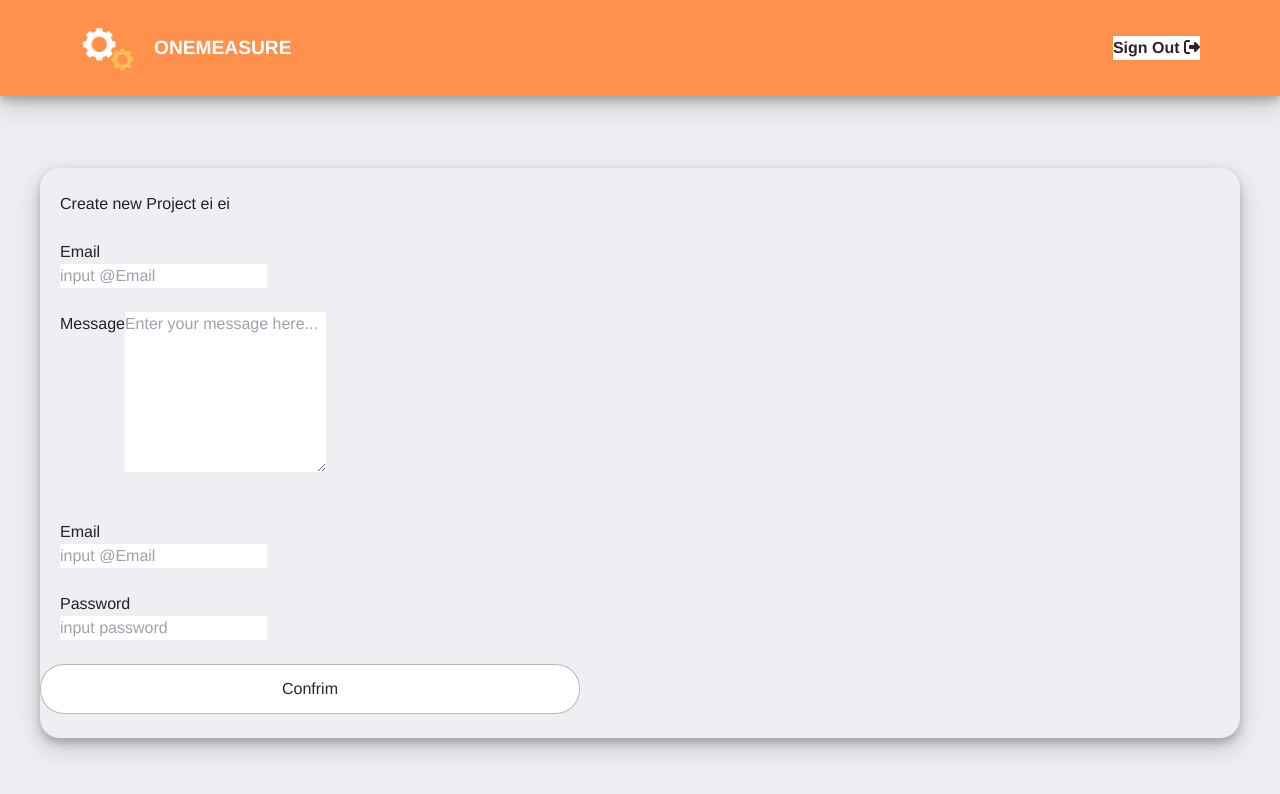
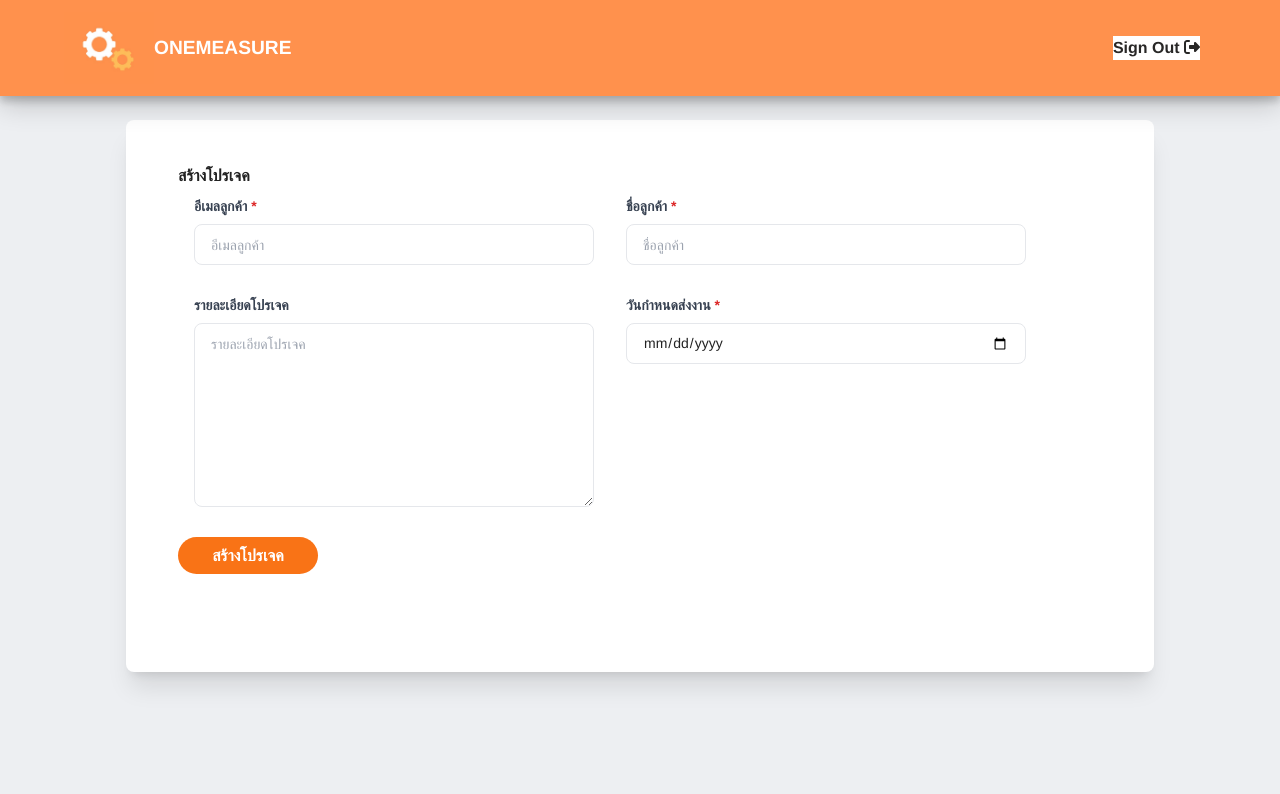
Before and after one commit to SE-senior-project/Frontend, a Vue app: page /create_project in a window 1280 px wide. Shown: the top 794 px of the page. Built offline with nearby package versions, Linux system fonts and the light colour scheme.

Commit message:
[feature]: create project page

```diff
--- /dev/null
+++ b/src/components/field/BasedTextArea.vue
@@ -0,0 +1,57 @@
+<template>
+  <Field :name="name" :type="type" v-slot="{ field }" :value="value">
+    <textarea
+      :rows="rows"
+      :cols="cols"
+      v-bind="field"
+      :type="type"
+      class="
+        outline-none
+        w-full
+        rounded-lg
+        border-[1px]
+        px-4
+        pt-3
+        text-sm
+        font-normal
+        leading-[17px]
+        focus:text-black focus:placeholder-transparent
+        disabled:!border-neutral-100
+        disabled:bg-neutral-100
+        disabled:!placeholder-neutral-500
+      "
+      :placeholder="placeholder"
+      :required="required"
+    />
+  </Field>
+</template>
+<script>
+import { Field } from "vee-validate";
+export default {
+  name: "based_text_area",
+  components: { Field },
+  props: {
+    name: {
+      type: String,
+      required: true,
+    },
+    type: {
+      type: String,
+      required: true,
+    },
+    placeholder: {
+      type: String,
+      required: true,
+    },
+    required: {
+      type: Boolean,
+      required: false,
+      default: false,
+    },
+    rows: {
+      type: Number,
+      required: true,
+    },
+  },
+};
+</script>
--- /dev/null
+++ b/src/components/field/TextArea.vue
@@ -0,0 +1,61 @@
+<template>
+  <TextLabel :label="label" :required="required" />
+  <div>
+    <BasedTextArea
+      :name="name"
+      :type="type"
+      :placeholder="placeholder"
+      :required="required"
+      :rows="rows"
+    />
+  </div>
+  <div class="h-[30px]" v-if="showError">
+    <TextMessage :name="name" />
+  </div>
+</template>
+
+<script>
+import TextLabel from "../field/TextLabel.vue";
+import TextMessage from "../field/TextMessage.vue";
+import BasedTextArea from "../field/BasedTextArea.vue";
+export default {
+  name: "text_field",
+  components: {
+    TextLabel,
+    TextMessage,
+    BasedTextArea,
+  },
+  props: {
+    name: {
+      type: String,
+      required: true,
+    },
+    placeholder: {
+      type: String,
+      required: true,
+    },
+    label: {
+      type: String,
+      required: true,
+    },
+    type: {
+      type: String,
+      required: true,
+    },
+    required: {
+      type: Boolean,
+      required: false,
+      default: false,
+    },
+    showError: {
+      type: Boolean,
+      required: false,
+      default: true,
+    },
+    rows: {
+      type: Number,
+      required: true,
+    },
+  },
+};
+</script>
--- a/src/views/auth/Login.vue
+++ b/src/views/auth/Login.vue
@@ -41,7 +41,7 @@
                 required
               />
               <TextField
-                type="password"
+                type="textarea"
                 name="password"
                 placeholder="รหัสผ่าน"
                 label="รหัสผ่าน"
--- a/src/views/pm/CreateProject.vue
+++ b/src/views/pm/CreateProject.vue
@@ -1,169 +1,103 @@
 <template>
-  <br />
-  <br />
-  <div class="container loginform">
-    <form>
-      <br />
-      <div class="form-group inputform">
-        <h2>Create new Project ei ei</h2>
-      </div>
-      <br />
-      <div class="row">
-        <div class="col-md-6 Loginform">
-          <div class="form-group inputform">
-            <label for="exampleInputPassword1"><h5>Email</h5></label>
-            <input
-              class="form-control"
-              type="email"
-              placeholder="input @Email"
-              v-model="email"
+  <div class="relative flex justify-center items-center">
+    <div
+      class="
+        bg-white
+        shadow-xl
+        rounded-lg
+        lg:w-[1028px] lg:my-0
+        my-3
+        mb-4
+        mx-8
+        px-5
+        pt-5
+        pb-[50px]
+      "
+    >
+      <div class="w-max">
+        <Form @submit="onSubmit" :validation-schema="schema">
+          <FormWrapper label="สร้างโปรเจค">
+            <div class="flex flex-col lg:flex-row">
+              <div class="w-[400px] mx-4">
+                <TextField
+                  type="text"
+                  name="email"
+                  placeholder="อีเมลลูกค้า"
+                  label="อีเมลลูกค้า"
+                  required
+                />
+                <TextArea
+                  type="text"
+                  name="project_description"
+                  placeholder="รายละเอียดโปรเจค"
+                  label="รายละเอียดโปรเจค"
+                  rows="10"
                 />
               </div>
-          <br />
-          <!-- <div class="form-group inputform">
-            <label for="exampleFormControlTextarea1"
-              ><h5>Example textarea</h5></label
-            >
-            <textarea
-              class="form-control"
-              id="exampleFormControlTextarea1"
-              rows="3"
-              placeholder="input password"
-              v-model="password"
-            ></textarea>
-          </div> -->
-          <div class="form-group inputform">
-            <label for="message">Message</label>
-            <textarea
-              class="form-control"
-              id="message"
+              <div class="w-[400px] mx-4">
+                <TextField
                   type="text"
-              placeholder="Enter your message here..."
-              style="height: 10rem"
-              data-sb-validations="required"
-            ></textarea>
-          </div>
-          <br />
-          <br />
-        </div>
-        <div class="col-md-6 Loginform">
-          <div class="form-group inputform">
-            <label for="exampleInputPassword1"><h5>Email</h5></label>
-            <input
-              class="form-control"
-              type="email"
-              placeholder="input @Email"
-              v-model="email"
+                  name="customer_name"
+                  placeholder="ชื่อลูกค้า"
+                  label="ชื่อลูกค้า"
+                  required
+                />
+                <TextField
+                  type="date"
+                  name="deadline"
+                  label="วันกำหนดส่งงาน"
+                  required
                 />
               </div>
-          <br />
-          <div class="form-group inputform">
-            <label for="exampleInputPassword1"><h5>Password</h5></label>
-            <input
-              type="password"
-              class="form-control"
-              id="exampleInputPassword1"
-              placeholder="input password"
-              v-model="password"
-            />
             </div>
-          <br />
-          <router-link :to="{ name: 'project' }">
-            <button type="submit" class="btn btn-light btnSubmit">
-              Confrim
-            </button>
-          </router-link>
-          <br />
-          <br />
+            <PrimaryButton>สร้างโปรเจค</PrimaryButton>
+          </FormWrapper>
+        </Form>
       </div>
     </div>
-    </form>
   </div>
-
-  <br />
-
-  <!-- <form @submit.prevent="onLogin"> -->
 </template>
 
 <script>
-// import Service from "../services/OneMeasureService.js";
+import { Form } from "vee-validate";
+import TextField from "@/components/field/TextField";
+import FormWrapper from "@/components/form/FormWrapper";
+import PrimaryButton from "@/components/button/PrimaryButton";
+import TextArea from "@/components/field/TextArea";
+import * as yup from "yup";
 export default {
   name: "create_project",
   //   inject: ["GStore"],
-  //   components: {},
+  components: {
+    Form,
+    TextField,
+    FormWrapper,
+    PrimaryButton,
+    TextArea,
+  },
   data() {
+    const schema = yup.object().shape({
+      email: yup
+        .string()
+        .required("กรุณาระบุอีเมล")
+        .email("กรอกรูปแบบอีเมลไม่ถูกต้อง"),
+      customer_name: yup
+        .string()
+        .required("กรุณาระบุชื่อลูกค้า")
+    });
     return {
-      username: "",
-      password: "",
-      checked: null,
-      hide: false,
+      schema,
     };
   },
-
-  //   methods: {
-  //     onLogin() {
-  //       let data = {
-  //         username: this.username,
-  //         password: this.password,
-  //       };
-  //       Service.Login(data)
-  //         .then((response) => {
-  //           this.GStore.currentUserid = response.data[0].userid;
-  //           this.GStore.currentUser = response.data[0].user;
-  //           this.checked = response.data[0].check;
-  //           console.log(this.checked);
-  //           if (this.checked == true) {
-  //             this.$router.push({
-  //               name: "Searchlist",
-  //             });
-  //           } else {
-  //             location.reload();
-  //           }
-  //         })
-  //         .catch((error) => {
-  //           console.log(error);
-  //         });
-  //     },
-  //   }
+  methods: {
+    onSubmit() {
+      this.$router.push({
+        name: "project",
+      });
+    },
+  },
 };
 </script>
 
 <style scoped>
-h2 {
-  text-align: left;
-}
-#icon {
-  padding-left: 20px;
-}
-.inputform {
-  padding-left: 20px;
-  padding-right: 20px;
-  text-align: left;
-}
-
-.loginform {
-  box-shadow: 0 5px 8px 0 rgba(0, 0, 0, 0.2), 0 9px 26px 0 rgba(0, 0, 0, 0.19);
-  border-radius: 20px;
-  max-width: 1200px;
-  max-height: 1000px;
-  margin: 0 auto;
-}
-.Loginform {
-  width: 50%;
-}
-.btnSubmit {
-  font-weight: 550;
-  width: 90%;
-  color: #282726;
-  background-color: #fff;
-  border: none;
-  border-radius: 1.5rem;
-  border: 1px solid rgba(100, 97, 97, 0.436);
-  padding: 2%;
-}
-.btnSubmit:hover {
-  box-shadow: 0 5px 8px 0 rgba(245, 103, 1, 0.2),
-    0 9px 26px 0 rgba(245, 103, 1, 0.19);
-  font-style: italic;
-}
 </style>
```
Lines whose indentation alone changed are shown as unchanged.
